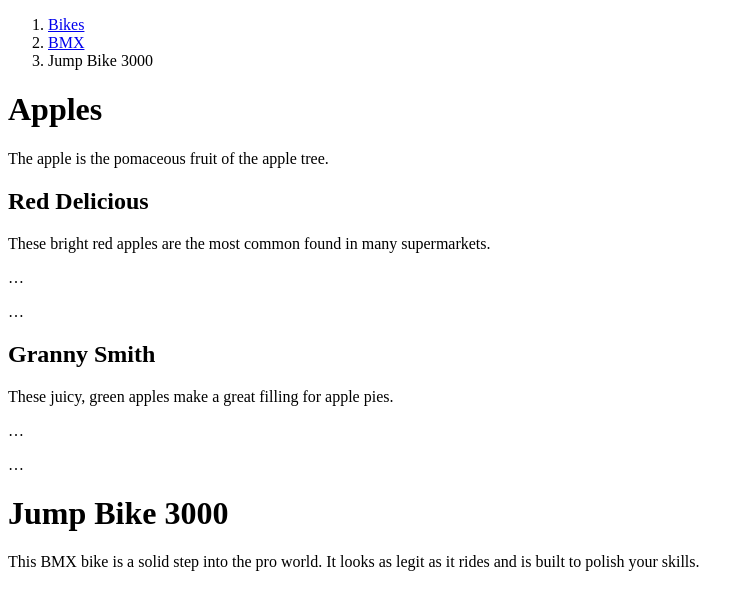
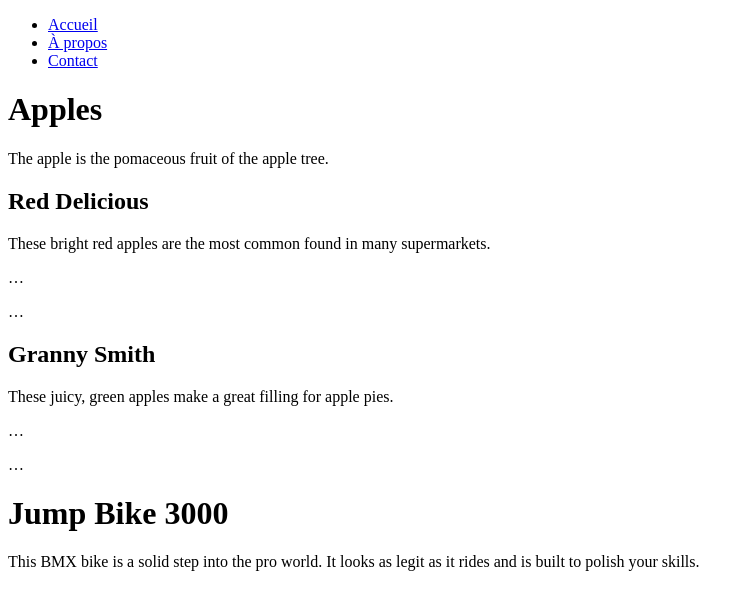
Before and after one commit to Koerasoa/Portfolio, a plain HTML site: page index.html in a window 1280 px wide. Shown: the whole page, without its empty margins (0-750 px from the left). Drawn offline with Linux system fonts and the light colour scheme; a script that the page names is missing.

Commit message:
Update index.html

```diff
--- a/index.html
+++ b/index.html
@@ -6,11 +6,13 @@
   <link rel="stylesheet" href="style.css">
   <script src="script.js"></script>
   <nav class="crumbs">
-    <ol>
-        <li class="crumb"><a href="#">Bikes</a></li>
-        <li class="crumb"><a href="#">BMX</a></li>
-        <li class="crumb">Jump Bike 3000</li>
-    </ol>
+    <nav class="menu">
+  <ul>
+    <li><a href="#Accueil">Accueil</a></li>
+    <li><a href="#Apropos">À propos</a></li>
+    <li><a href="#Contact">Contact</a></li>
+  </ul>
+</nav>
 </nav>
 
  <main>
```
